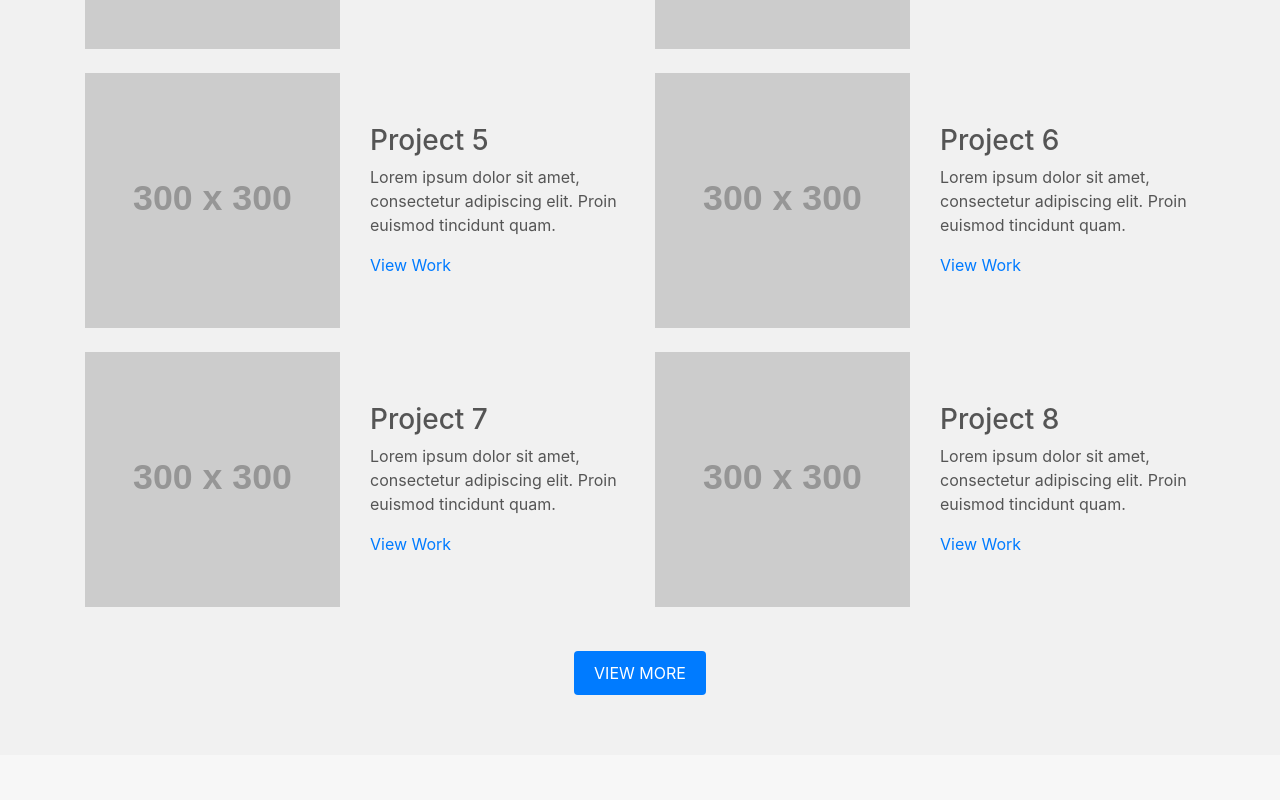
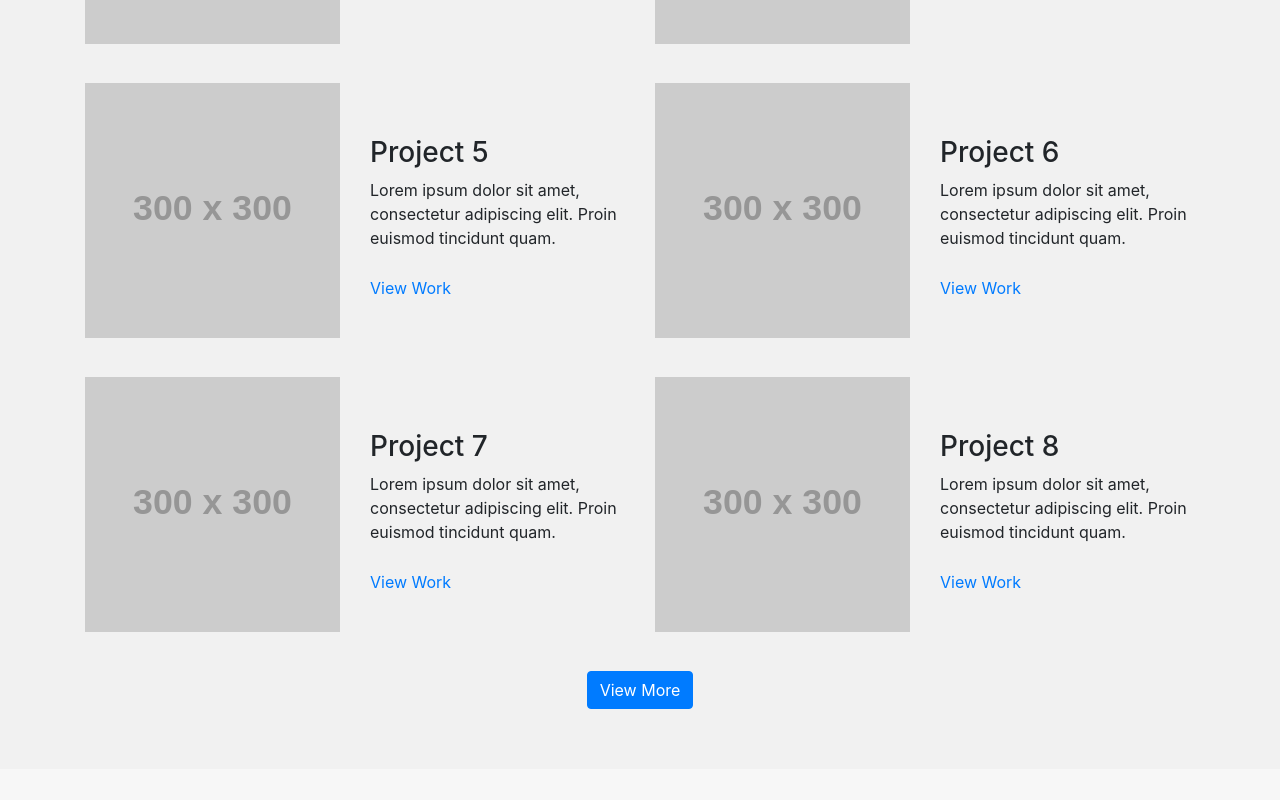
Before and after one commit to kenny-tech/my-portfolio, a React (Create React App) app: page / in a window 1280 px wide. Shown: the part 960-1760 px from the top of the page. Built offline with nearby package versions, Linux system fonts and the light colour scheme.

Commit message:
Updated portfolio page

```diff
--- a/src/components/Portfolio/Portfolio.css
+++ b/src/components/Portfolio/Portfolio.css
@@ -1,56 +1,30 @@
 .portfolio-section {
-  background-color: #f1f1f1; /* Same background as the Contact section */
-  color: #fff; /* Ensure the text is readable on the dark background */
+  background-color: #f1f1f1; /* Same as contact section background */
   padding: 60px 0;
 }
 
 .portfolio-section h2 {
-  margin-bottom: 40px;
-  font-size: 2.5rem;
-  font-weight: 600;
-  text-align: center; /* Centralize the title */
-}
-
-.portfolio-item {
   margin-bottom: 30px;
 }
 
 .portfolio-image {
-  margin-right: 15px; /* Reduced margin */
-}
-
-.portfolio-text {
-  font-size: 1rem;
-  color: #555;
+  margin-bottom: 15px; /* Space between image and text on larger screens */
 }
 
 .text-link {
+  display: inline-block;
+  margin-top: 10px;
   color: #007bff;
   text-decoration: none;
 }
 
 .text-link:hover {
-  text-decoration: underline;
+  color: #0056b3;
 }
 
-.text-center {
-  text-align: center;
-  color: #555;
+/* Mobile styles */
+@media (max-width: 767px) {
+  .portfolio-image {
+    margin-bottom: 20px; /* Increased space between image and text on mobile */
+  }
 }
-
-.view-more-btn {
-  margin-top: 20px;
-  padding: 10px 20px;
-  font-size: 1rem;
-  text-transform: uppercase;
-  color: #fff;
-  background-color: #007bff;
-  border: none;
-  border-radius: 4px;
-  cursor: pointer;
-  text-decoration: none;
-}
-
-.view-more-btn:hover {
-  background-color: #0056b3;
-}
```
